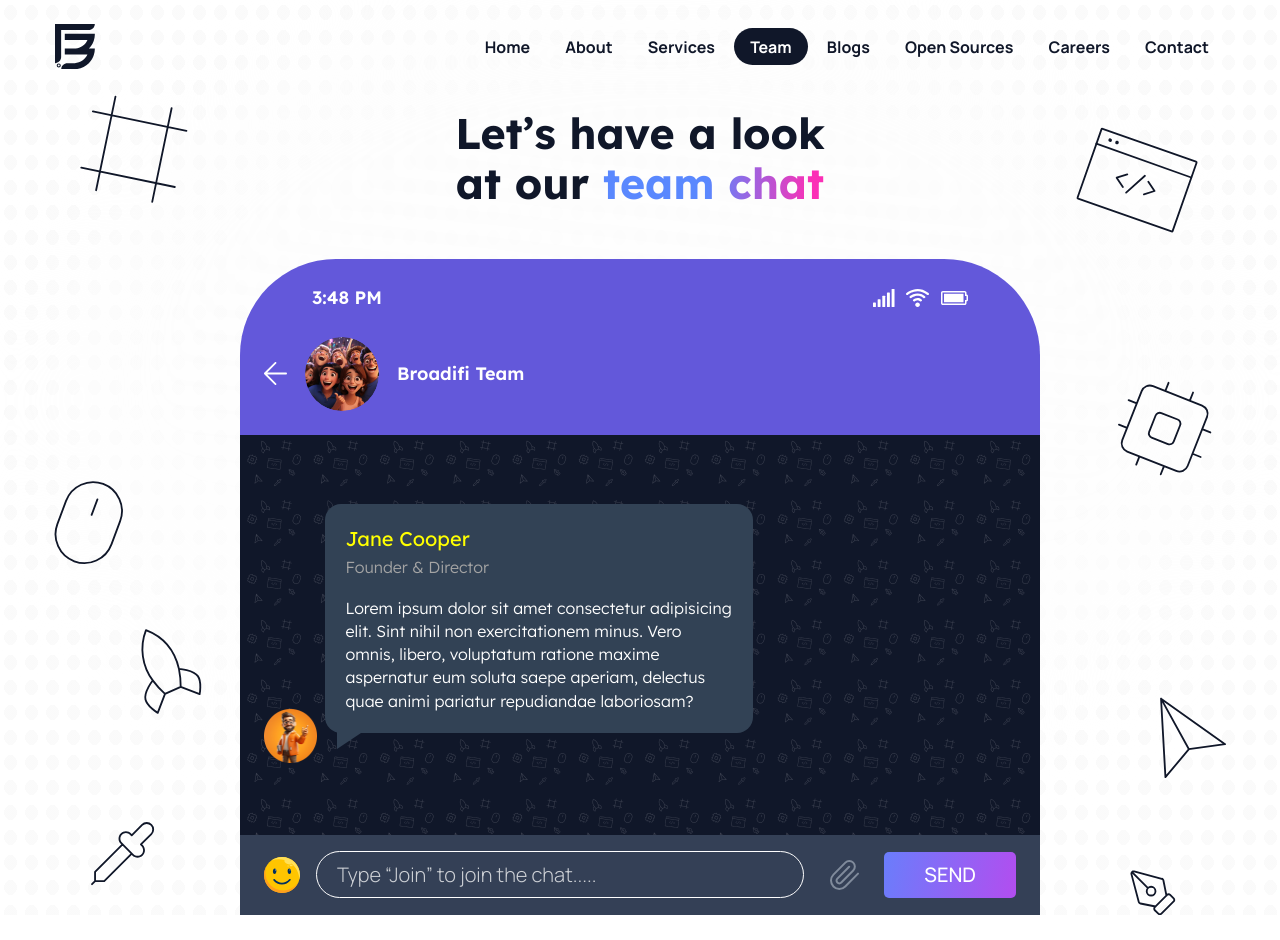
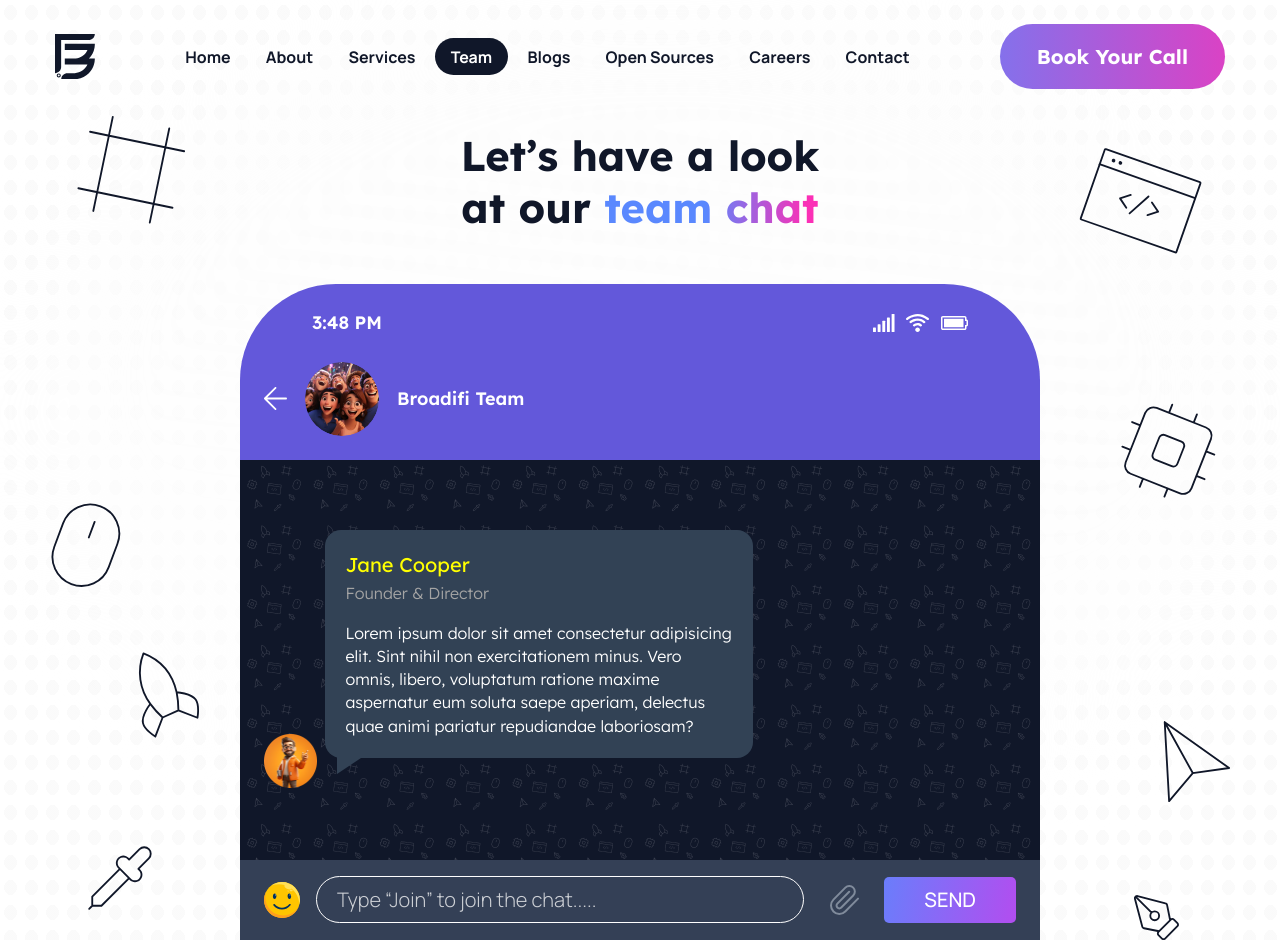
Before and after one commit to SumitKKundu/BroadifiTechnology, a plain HTML site: page team-anim.html in a window 1280 px wide. Before the commit the page ends 915 px from the top, so only its background shows below. Drawn offline with Linux system fonts and the light colour scheme.

Commit message:
Add files via upload

```diff
--- a/team-anim.html
+++ b/team-anim.html
@@ -80,6 +80,8 @@
                         <li><a href="contact.html">Contact</a></li>
                     </ul>
                 </nav>
+
+                <a href="javascript:" class="cta--grad">Book Your Call</a>
             </div>
         </div>
     </header>
@@ -90,7 +92,7 @@
             <section class="broadifi__inner-hero text-center broadifi__team-hero ">
                 <div class="main-container">
                     <div class="inner-container">
-                        <div class="broadifi--section-headingX2">
+                        <div class="broadifi--section-heading">
                             <h2>Let’s have a look <br/> at our <span class="grad--txt">team chat</span></h2>
                         </div>
                     </div>
```
